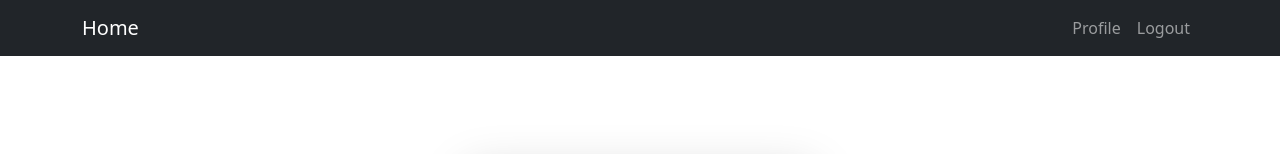
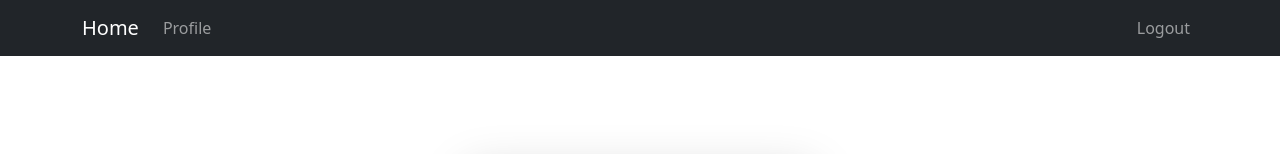
Before and after one commit to SSH-AP-Daemon/frontendv1, a React (Vite) app: page /signup in a window 1280 px wide. Shown: the top 154 px of the page. Built offline with nearby package versions, Linux system fonts and the light colour scheme.

Commit message:
minor fixes

```diff
--- a/src/NavBar.tsx
+++ b/src/NavBar.tsx
@@ -77,65 +77,49 @@ const NavBar: React.FC = () => {
             )}
 
             {/* Panchayat Employee Roles */}
-            {userType === "PANCHAYAT_EMPLOYEE" &&
-              ((role === "ASSET" && (
+            {userType === "PANCHAYAT_EMPLOYEE" && (
               <>
+                {role === "ASSET" && (
                   <Nav.Link as={Link} to="/employee/assets">
                     Assets
                   </Nav.Link>
-                </>
-              )) ||
-                (role === "FAMILY" && (
-                  <>
+                )}
+                {role === "FAMILY" && (
                   <Nav.Link as={Link} to="/employee/family">
                     Family
                   </Nav.Link>
-                  </>
-                )) ||
-                (role === "ISSUES" && (
-                  <>
+                )}
+                {role === "ISSUES" && (
                   <Nav.Link as={Link} to="/employee/issues">
                     Issues
                   </Nav.Link>
-                  </>
-                )) ||
-                (role === "DOCUMENT" && (
-                  <>
+                )}
+                {role === "DOCUMENT" && (
                   <Nav.Link as={Link} to="/employee/documents">
                     Documents
                   </Nav.Link>
-                  </>
-                )) ||
-                (role === "FINANCIAL_DATA" && (
-                  <>
+                )}
+                {role === "FINANCIAL_DATA" && (
                   <Nav.Link as={Link} to="/employee/financial-data">
                     Finances
                   </Nav.Link>
-                  </>
-                )) ||
-                (role === "WELFARE_SCHEME" && (
-                  <>
+                )}
+                {role === "WELFARE_SCHEME" && (
                   <Nav.Link as={Link} to="/employee/welfare-scheme">
                     Welfare Schemes
                   </Nav.Link>
-                  </>
-                )) ||
-                (role === "INFRASTRUCTURE" && (
-                  <>
+                )}
+                {role === "INFRASTRUCTURE" && (
                   <Nav.Link as={Link} to="/employee/infrastructure">
                     Infrastructure
                   </Nav.Link>
-                  </>
-                )) ||
-                (role === "ENVIRONMENTAL_DATA" && (
-                  <>
+                )}
+                {role === "ENVIRONMENTAL_DATA" && (
                   <Nav.Link as={Link} to="/employee/environmental-data">
                     Environmental Data
                   </Nav.Link>
-                  </>
-                ))) && (
-                <>
-                  <Nav.Link as={Link} to="/employee/]profile">
+                )}
+                <Nav.Link as={Link} to="/employee/profile">
                   Profile
                 </Nav.Link>
               </>
@@ -172,9 +156,6 @@ const NavBar: React.FC = () => {
           {/* Common: Profile & Logout */}
           {userType !== "notLoggedIn" && (
             <Nav>
-              <Nav.Link as={Link} to="/profile">
-                Profile
-              </Nav.Link>
               <Nav.Link as={Link} to="/" onClick={logout}>
                 Logout
               </Nav.Link>
--- a/src/SignIn.tsx
+++ b/src/SignIn.tsx
@@ -58,7 +58,7 @@ const SignIn: React.FC = () => {
 
     try {
       const response = await api.post("/user/login", formData);
-      const User_type = response.data.User_type;
+      const User_type = response.data.user_type;
       setUserType(User_type); // Update global state
 
       const Role = response.data.Role || "";
--- a/src/SignUp.tsx
+++ b/src/SignUp.tsx
@@ -123,7 +123,7 @@ const SignUp: React.FC = () => {
       }
       const response = await api.post("user/register", data); // Axios call
 
-      setUserType(response.data.User_type); // Update global state
+      // setUserType(response.data.User_type); // Update global state
       console.log("User registered in as:", response.data.userType);
 
       // Navigate to the Home page after successful registration
@@ -370,14 +370,14 @@ const SignUp: React.FC = () => {
                       required
                     >
                       <option value="">Select Role</option>
-                      <option value="Asset_Mang">Asset Manager</option>
-                      <option value="Family_Mang">Family Manager</option>
-                      <option value="Issue_Mang">Issue Manager</option>
-                      <option value="Doc_Mang">Document Manager</option>
-                      <option value="Finance_Mang">Finance Manager</option>
-                      <option value="Welfare_Mang">Welfare Manager</option>
-                      <option value="Infra_Mang">Infrastructure Manager</option>
-                      <option value="Env_Mang">Environment Manager</option>
+                      <option value="ASSET">Asset Manager</option>
+                      <option value="FAMILY">Family Manager</option>
+                      <option value="ISSUES">Issue Manager</option>
+                      <option value="DOCUMENT">Document Manager</option>
+                      <option value="FINANCIAL_DATA">Finance Manager</option>
+                      <option value="WELFARE_SCHEME">Welfare Manager</option>
+                      <option value="INFRASTRUCTURE">Infrastructure Manager</option>
+                      <option value="ENVIRONMENTAL_DATA">Environment Manager</option>
                     </Form.Select>
                   </Form.Group>
                 </>
@@ -393,8 +393,8 @@ const SignUp: React.FC = () => {
                     required
                   >
                     <option value="">Select Role</option>
-                    <option value="Welfare_Agency">Welfare Agency</option>
-                    <option value="Infrastructure_Agency">
+                    <option value="WELFARE_SCHEME">Welfare Agency</option>
+                    <option value="INFRASTRUCTURE">
                       Infrastructure Agency
                     </option>
                   </Form.Select>
```
Lines whose indentation alone changed are shown as unchanged.
